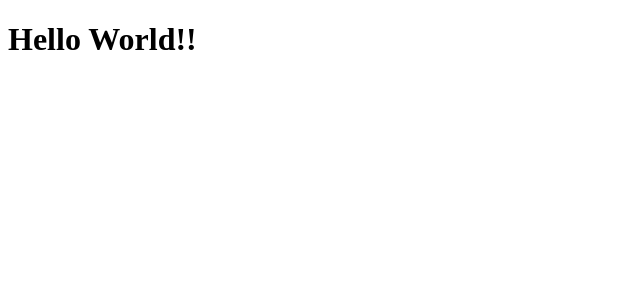
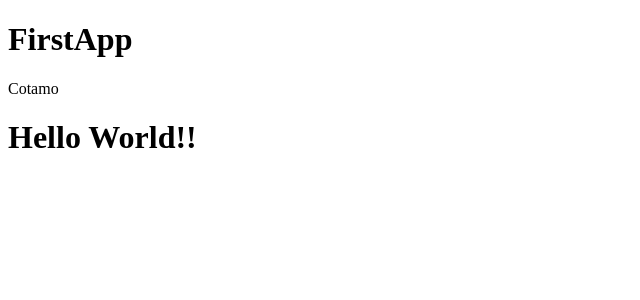
Before and after one commit to cotamo1901/counter-app, a React (Vite) app: page / in a window 1280 px wide. Shown: the top 300 px of the page, without its empty margins (0-640 px from the left). Built offline with nearby package versions, Linux system fonts and the light colour scheme.

Commit message:
se añade fetch

```diff
--- /dev/null
+++ b/src/FirstApp.jsx
@@ -0,0 +1,12 @@
+
+export const FirstApp = () => {
+  return (
+    //esto es un fragmento <>
+
+    <>
+    <h1>FirstApp</h1>
+    <p>Cotamo</p>
+
+    </>
+  )
+}
--- /dev/null
+++ b/src/HelloEorlApp.jsx
@@ -0,0 +1,4 @@
+
+export function App(){
+    return (<h1>Hello World!!</h1>)
+}
--- a/src/main.jsx
+++ b/src/main.jsx
@@ -1,14 +1,12 @@
 import React from "react";
 import ReactDOM from "react-dom/client";
-
-
-function App(){
-    return (<h1>Hello World!!</h1>)
-}
+import { App } from "./HelloEorlApp";
+import { FirstApp } from "./FirstApp";
 
 
 ReactDOM.createRoot(document.getElementById('root')).render(
     <React.StrictMode>
+        <FirstApp/>
         <App/>
     </React.StrictMode>
 )
```
